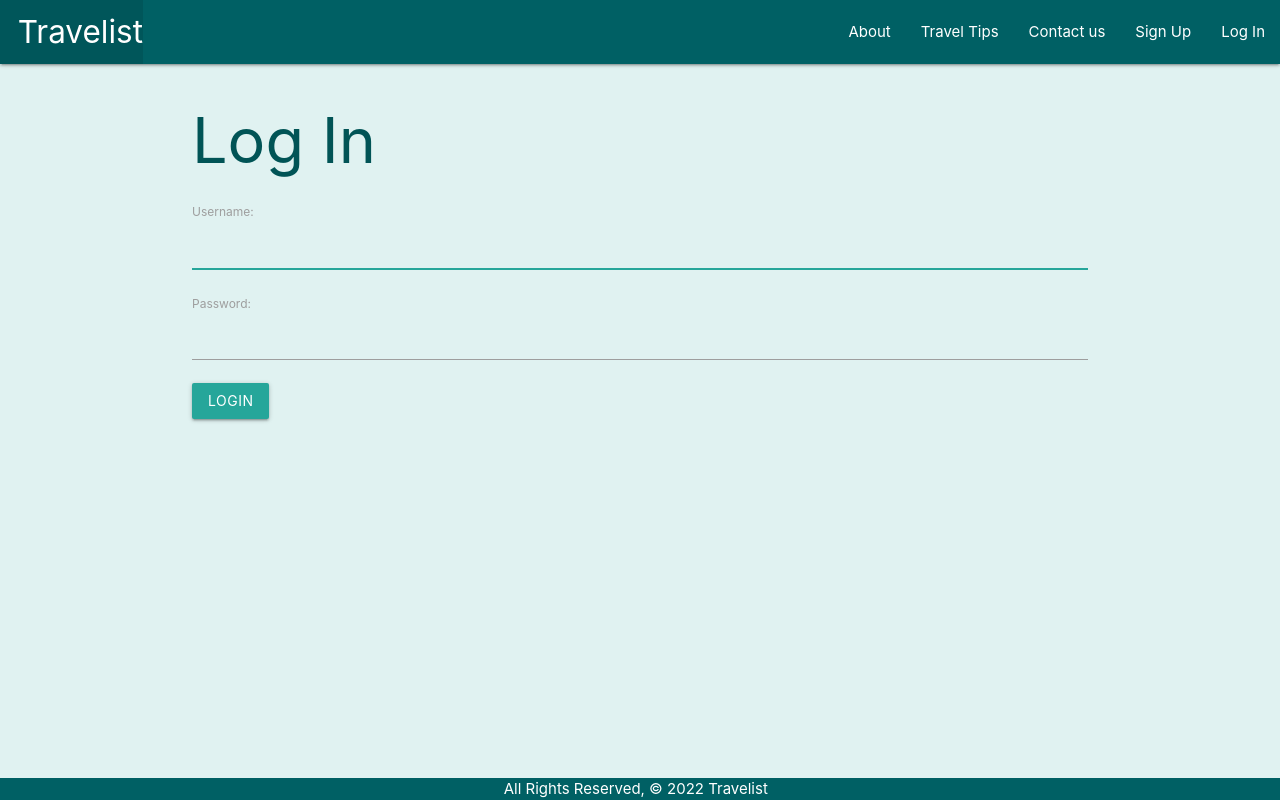
After one commit to fjalafoo/Travelist, a Django app: page /accounts/login/ in a window 1280 px wide. The commit adds this page. Run offline with Django 4.2, Linux system fonts and the light colour scheme.

Commit message:
auth added, create new user, login, customized navbar

```diff
--- a/travelist/main_app/templates/base.html
+++ b/travelist/main_app/templates/base.html
@@ -25,6 +25,18 @@
                     <li  class="navItems"><a href="{% url 'about' %}">About</a></li>
                     <li  class="navItems"><a href="{% url 'tips' %}">Travel Tips</a></li>
                     <li  class="navItems"><a href="{% url 'contact' %}">Contact us</a></li>
+                    {% if user.is_authenticated %}
+                    <li><a href="{% url 'about' %}">Add Country</a></li>
+                    <li><a href="{% url 'about' %}">View All Countries</a></li>
+                    <li><a href="{% url 'about' %}">Add a Bucket</a></li>
+                    <li><a href="{% url 'about' %}">View All My Buckets</a></li>
+                    <li><a href="{% url 'logout' %}">Log Out</a></li>
+
+                    {% else %}
+                    <li><a href="{% url 'signup' %}">Sign Up</a></li>
+                    <li><a href="{% url 'login' %}">Log In</a></li>
+
+                    {% endif %}
 
                   </ul>
             </div>
--- /dev/null
+++ b/travelist/main_app/templates/registration/login.html
@@ -0,0 +1,13 @@
+{% extends 'base.html' %}
+{% block content %}
+<h1>Log In</h1>
+
+<!-- Add the login form -->
+<form method="post" action="{% url 'login' %}">
+  {% csrf_token %}
+  {{ form.as_p }}
+  <input type="submit" class="btn" value="login">
+  <input type="hidden" name="next" value="{{ next }}">
+</form>
+
+{% endblock %}
--- a/travelist/main_app/urls.py
+++ b/travelist/main_app/urls.py
@@ -8,5 +8,6 @@ urlpatterns = [
   path('contact/', views.contact, name='contact'),
   path('countries/', views.countries_index, name='index'),
   path('countries/1/', views.countries_details, name='details'),
+  path('accounts/signup/', views.signup, name='signup'),
 
 ]
--- a/travelist/travelist/settings.py
+++ b/travelist/travelist/settings.py
@@ -124,6 +124,10 @@ USE_TZ = True
 
 STATIC_URL = 'static/'
 
+
+LOGIN_REDIRECT_URL = '/countries/'
+LOGOUT_REDIRECT_URL = '/'
+
 # Default primary key field type
 # https://docs.djangoproject.com/en/4.1/ref/settings/#default-auto-field
 
--- a/travelist/travelist/urls.py
+++ b/travelist/travelist/urls.py
@@ -19,4 +19,5 @@ from django.urls import path, include
 urlpatterns = [
     path('admin/', admin.site.urls),
     path('', include('main_app.urls')),
+    path('accounts/', include('django.contrib.auth.urls')),
 ]
```
Also changed, not shown: travelist/main_app/templates/registration/signup.html (added, +14 -0 lines), travelist/main_app/views.py (+21 -0 lines), travelist/main_app/templates/registeration/login.html (deleted), travelist/main_app/templates/registeration/signup.html (deleted).
